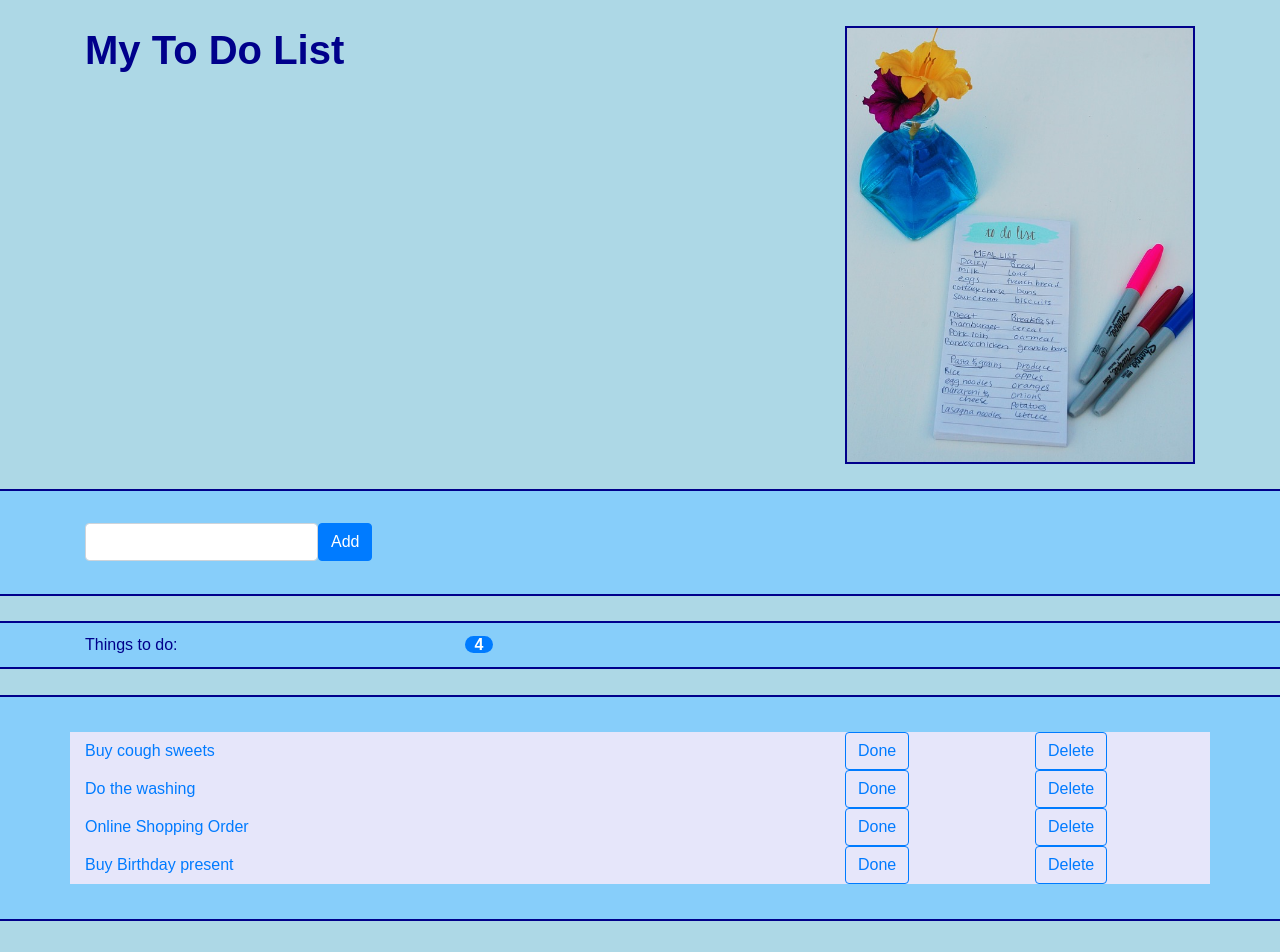
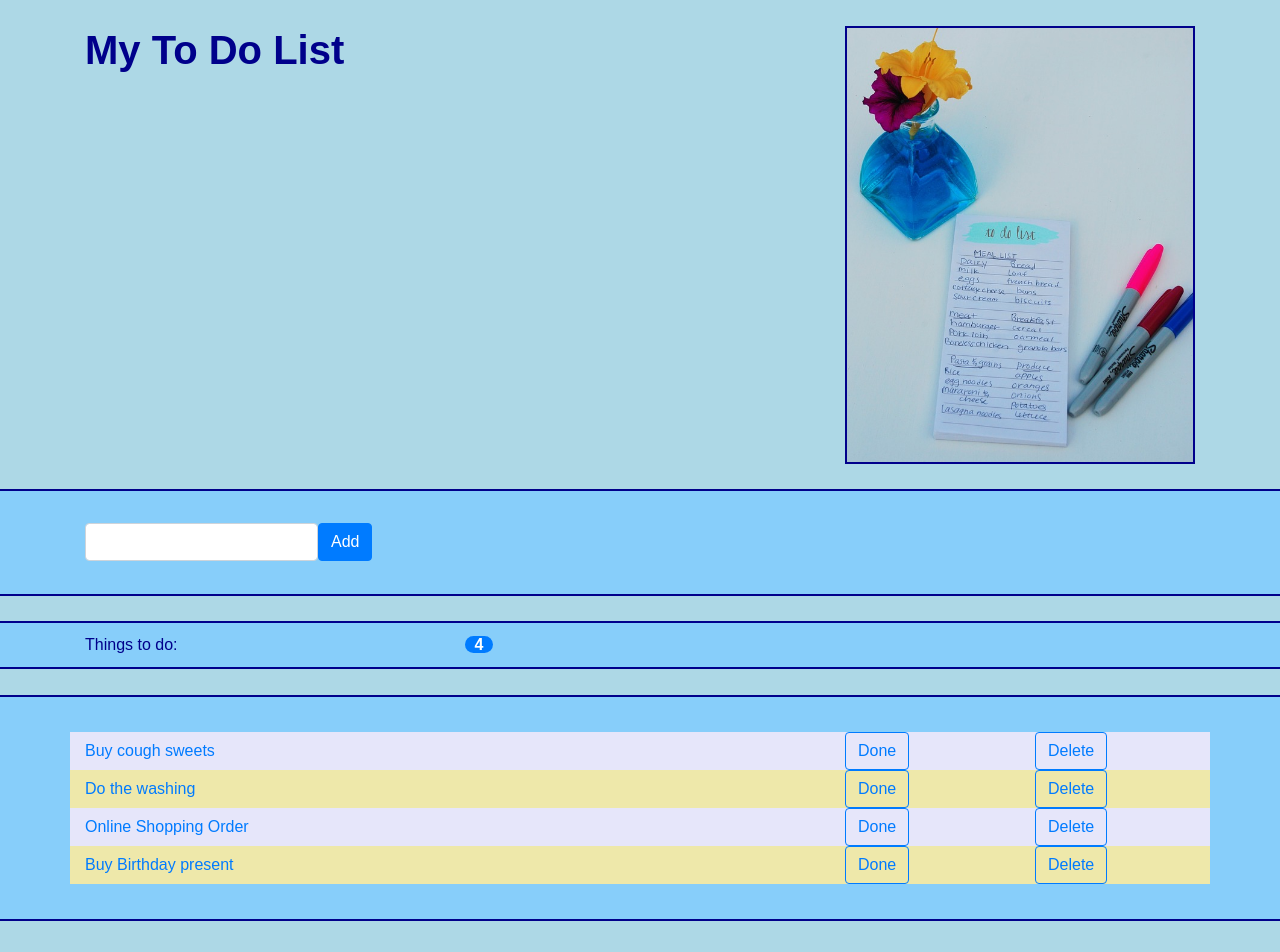
Before and after one commit to JCarter111/my-todo-app-frontend, a React app: page / in a window 1280 px wide. Shown: the top 952 px of the page. Built offline with nearby package versions, Linux system fonts and the light colour scheme.

Commit message:
port of webpage completed, conditional stylesheet formatted on task list

```diff
--- a/src/components/RowItems.js
+++ b/src/components/RowItems.js
@@ -1,7 +1,13 @@
 import React, {Component} from 'react';
 // bringing in React Component
+// conditional formatting of each row item
+// depending on whether row is odd numbered row
+// first, third, fifth.. row row index (0,2,4....)
+// or even numbered
+// second, fourth, sixth... row index (1,3,5,7)
 class RowItem extends Component {
     render() {
+        if (this.props.rowIndex%2 === 0) {
             return (
                 <div class="row align-items-center oddRow">
                     <div class="col-8 firstCol">
@@ -24,6 +30,30 @@ class RowItem extends Component {
                     </div>
                 </div>
             );
+        } else {
+            return (
+                <div class="row align-items-center evenRow">
+                    <div class="col-8 firstCol">
+                        {this.props.text}
+                    </div>
+                    <div class="col-sm-2 buttonCol">
+                        <input class = "btn btn-outline-primary"
+                            id="doneTask1" type="submit" value="Done">
+                        </input>
+                        <label class = "sr-only" for="doneTask1">
+                            Completed task 1
+                        </label>
+                    </div>
+                    <div class="col-sm-2 buttonCol">
+                        <input class = "btn btn-outline-primary" id="deleteTask1" type="submit" value="Delete">
+                        </input>
+                        <label class = "sr-only" for="deleteTask1">
+                            Delete task 1
+                        </label>
+                    </div>
+                </div>
+            );
+        }
     }
 }
 // ES6 feature
--- a/src/components/TaskList.js
+++ b/src/components/TaskList.js
@@ -11,8 +11,11 @@ class TaskList extends Component {
         return (
             <div id="showOutstandingTasks" class = "standardDiv">
                 <div id="taskTable" class = "container">
-                    {this.props.listfromParent.map(function(item) {
-                    return <RowItem text = {item}/>
+                    {this.props.listfromParent.map(function(item, index) {
+                    return <RowItem
+                    text = {item}
+                    rowIndex = {index}
+                    />
                     })}
                 </div>
             </div>
```
Lines whose indentation alone changed are shown as unchanged.
